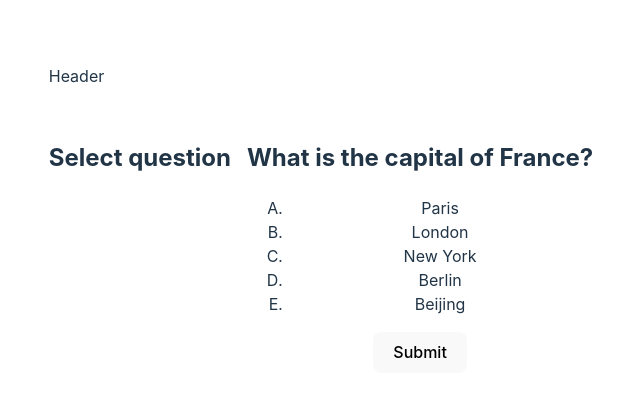
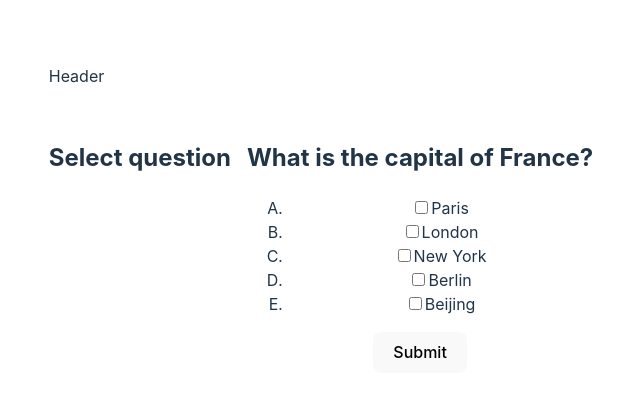
Before and after one commit to BigFatDuck1/final_mb_simple_mcq, a React (Vite) app: page / in a window 1280 px wide. Shown: the top 396 px of the page, without its empty margins (319-959 px from the left). Built offline with nearby package versions, Linux system fonts and the light colour scheme.

Commit message:
Reformatted <li> and added checkbox (incomplete functionality)

```diff
--- a/src/QuestionPanel.jsx
+++ b/src/QuestionPanel.jsx
@@ -7,37 +7,35 @@ function QuestionPanel({ question, a,b,c,d,e, correct, explanation, showAnswer }
 
     // const [showAnswer, setShowAnswer] = useState(false);
 
-    if (showAnswer == false) {
+    let list_of_options = [a,b,c,d,e];
     return (
         <div>
             <h2>{question}</h2>
             <ol type="A">
-                    <li>{a}</li>
-                    <li>{b}</li>
-                    <li>{c}</li>
-                    <li>{d}</li>
-                    <li>{e}</li>
+                {
+                    list_of_options.map((item) => {
+                        let i = 0;
+                        let new_option =
+                        <li key={i} >
+                            <input type="checkbox" name="checkbox" />
+                            {item}
+                        </li>; //TODO: add key properly
+                        return new_option;
+                    })
+                }
             </ol>
-            </div>
-        )
-    }
-    else { //showAnswer == true
-        return (
+            {
+                showAnswer ?
                 <div>
-                <h2>{question}</h2>
-                <ol type="A">
-                    <li>{a}</li>
-                    <li>{b}</li>
-                    <li>{c}</li>
-                    <li>{d}</li>
-                    <li>{e}</li>
-                </ol>
                 <h5>Correct Answer: {correct}</h5>
                 <p>{explanation}</p>
+                </div>
+                :
+                <div></div>
+
+            }
         </div>
     )
 }
 
-}
-
 export default QuestionPanel;
```
Lines whose indentation alone changed are shown as unchanged.
